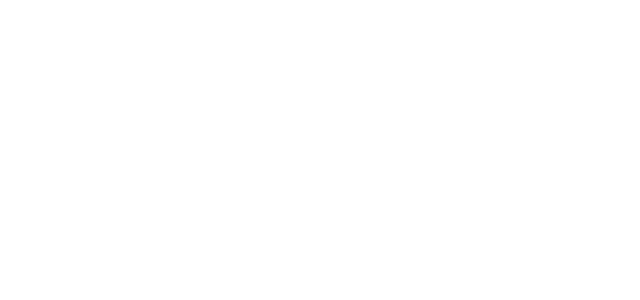
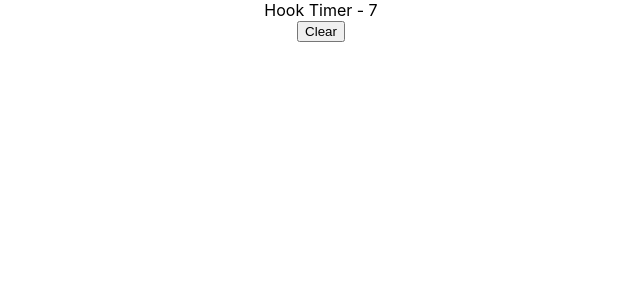
Before and after one commit to chwasiq0569/React-Storybook, a React (Create React App) app: page / in a window 1280 px wide. Shown: the top 300 px of the page, without its empty margins (319-959 px from the left). Built offline with nearby package versions, Linux system fonts and the light colour scheme.

Commit message:
Another Commit

```diff
--- a/src/App.js
+++ b/src/App.js
@@ -3,6 +3,8 @@ import logo from "./logo.svg";
 import "./App.css";
 import ClassComps from "./Components/ClassComps";
 import Header from "./Components/StyledComponents/Header";
+import Counter from "./PracticingHooks/Counter";
+import HookTimer from "./PracticingHooks/HookTimer/HookTimer";
 // import { Provider } from 'react-redux';
 // import { store } from "./Redux/store";
 // import CakeContainer from './Components/CakeContainer';
@@ -13,6 +15,8 @@ function App() {
   return (
     // <Provider store={store}>
     <div className="App">
+      {/* <Counter /> */}
+      <HookTimer />
       {/* {
         !unmount ? <ClassComps setUnmount={setUnmount} /> : "Unmounted"
       }
--- /dev/null
+++ b/src/PracticingHooks/Counter.js
@@ -0,0 +1,39 @@
+import React, { useEffect, useMemo, useState } from "react";
+const Counter = () => {
+  const [conterOne, setconterOne] = useState(0);
+  const [conterTwo, setconterTwo] = useState(0);
+
+  useEffect(() => {
+    console.log("Updated");
+  }, [conterOne, conterTwo]);
+
+  // useMemo checks on every render is the output of function is same or not
+  //use Memo caches result and useCallback caches the function
+  const isEven = useMemo(() => {
+    let i = 0;
+    while (i < 300000000) {
+      i++;
+    }
+    return conterOne % 2 === 0;
+  }, [conterOne]);
+
+  const incrementOne = () => {
+    setconterOne(conterOne + 1);
+  };
+
+  const incrementTwo = () => {
+    setconterTwo(conterTwo + 1);
+  };
+
+  return (
+    <div>
+      <button onClick={incrementOne}>CounterOne - {conterOne}</button>
+      <div></div>
+      <span>{isEven ? "Even" : "Odd"}</span>
+      <div></div>
+      <button onClick={incrementTwo}>CounterTwo - {conterTwo}</button>
+    </div>
+  );
+};
+
+export default Counter;
--- /dev/null
+++ b/src/PracticingHooks/HookTimer/HookTimer.js
@@ -0,0 +1,20 @@
+import React, { useEffect, useState, useRef } from "react";
+const HookTimer = () => {
+  const [timer, setTimer] = useState(0);
+  const intervalRef = useRef();
+  useEffect(() => {
+    intervalRef.current = setInterval(() => {
+      setTimer((t) => t + 1);
+    }, 1000);
+    return () => {
+      clearInterval(intervalRef.current);
+    };
+  }, []);
+  return (
+    <>
+      <div>Hook Timer - {timer}</div>
+      <button onClick={() => clearInterval(intervalRef.current)}>Clear</button>
+    </>
+  );
+};
+export default HookTimer;
```
